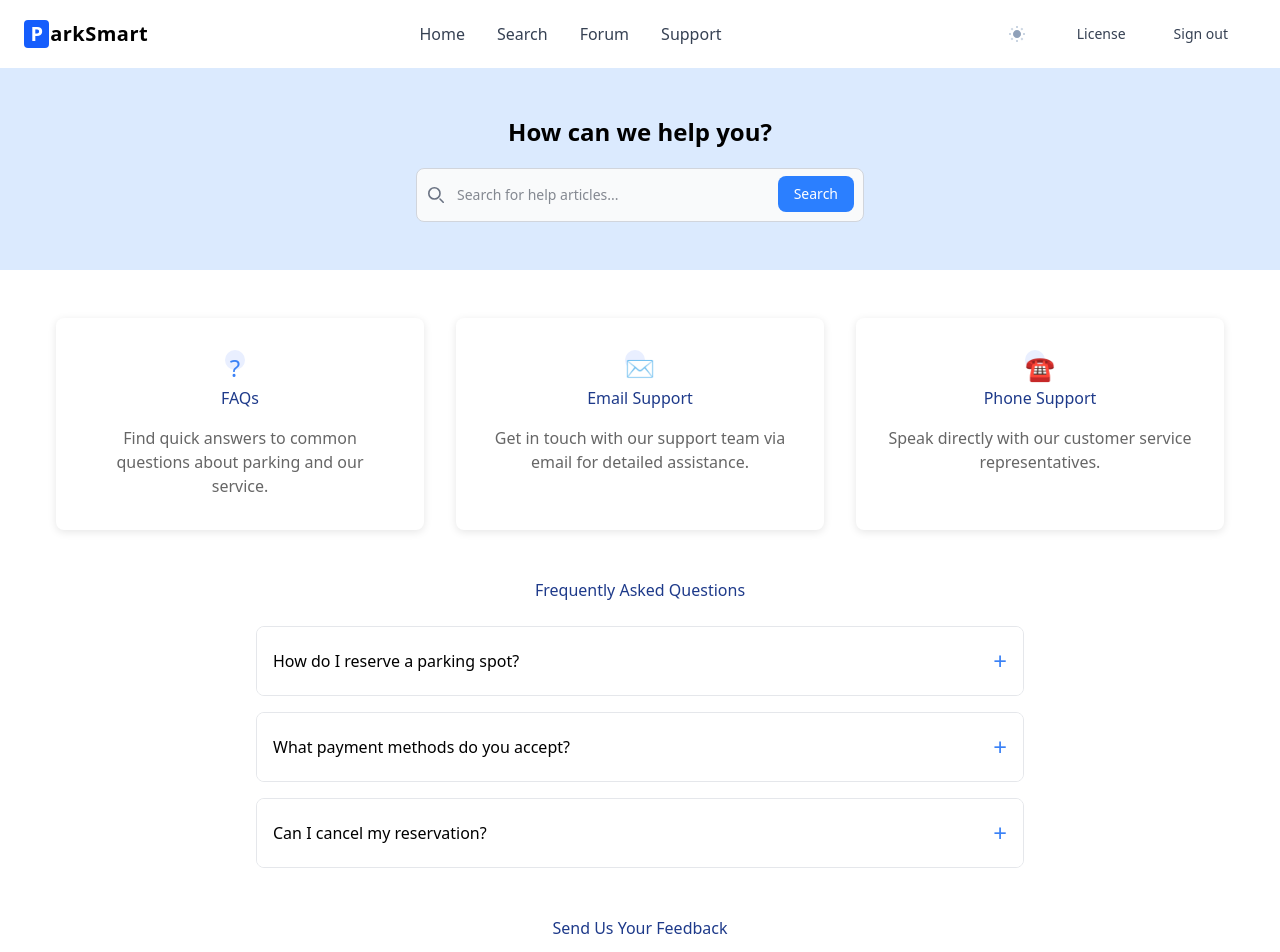
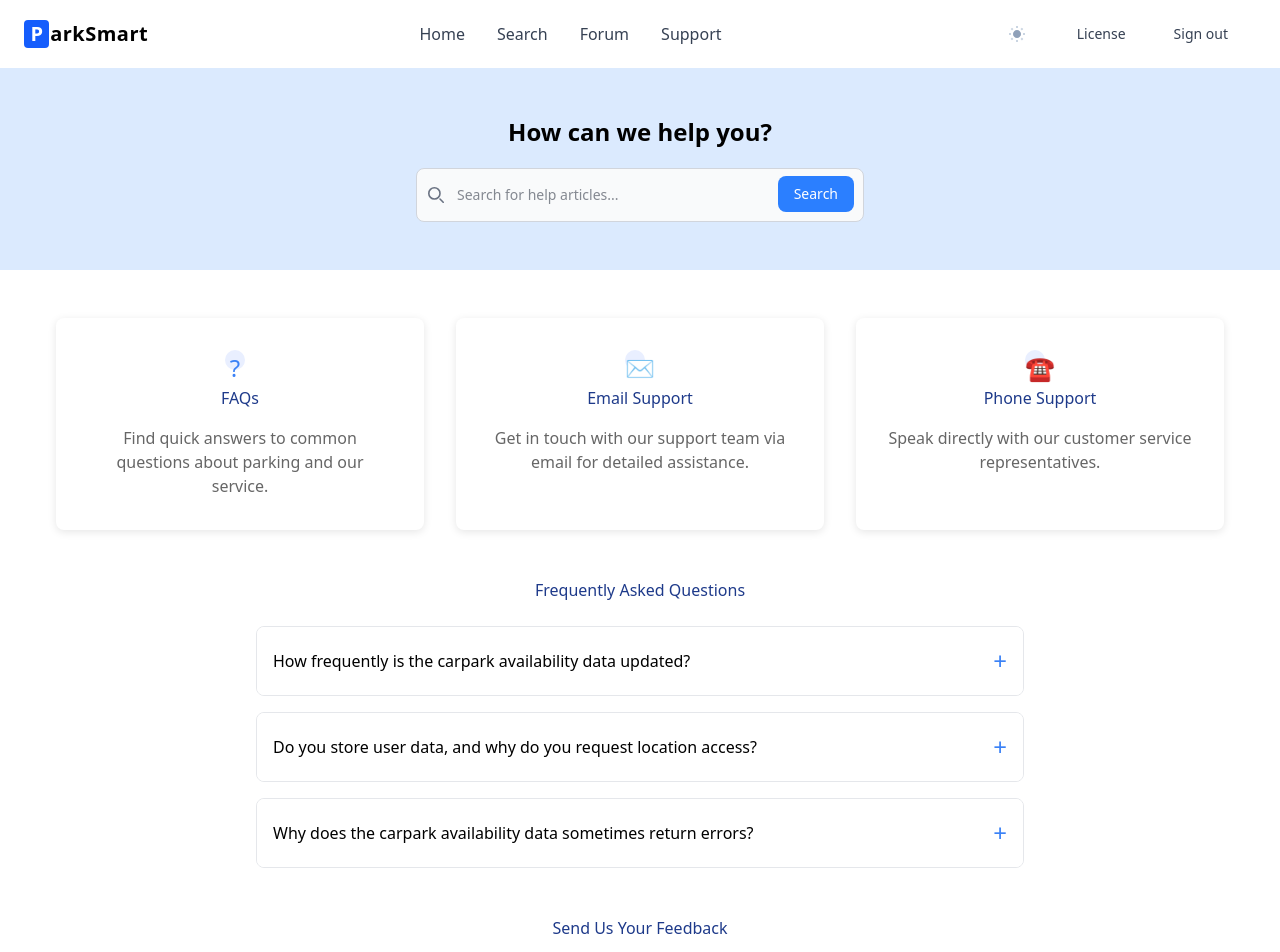
Before and after one commit to WRT4/SC2006-ParkSmart, a React (Vite) app in the folder lab3/: page /support in a window 1280 px wide. Shown: the top 952 px of the page. Built offline with nearby package versions, Linux system fonts and the light colour scheme.

Commit message:
feat: update support page
This commit updates the support page to include
more relevant questions.

```diff
--- a/lab3/src/components/feedback/FAQSection.jsx
+++ b/lab3/src/components/feedback/FAQSection.jsx
@@ -1,6 +1,6 @@
 // components/feedback/FAQSection.js
-import React, { useState } from 'react';
-import './FAQSection.css';
+import React, { useState } from "react";
+import "./FAQSection.css";
 
 // FAQ item component
 const FAQItem = ({ question, answer }) => {
@@ -10,7 +10,7 @@ const FAQItem = ({ question, answer }) => {
     <div className="faq-item">
       <div className="faq-question" onClick={() => setIsOpen(!isOpen)}>
         <h3>{question}</h3>
-        <span className="toggle-icon">{isOpen ? '−' : '+'}</span>
+        <span className="toggle-icon">{isOpen ? "−" : "+"}</span>
       </div>
       {isOpen && (
         <div className="faq-answer">
@@ -27,31 +27,32 @@ const FAQSection = () => {
   const faqData = [
     {
       id: 1,
-      question: 'How do I reserve a parking spot?',
-      answer: 'Simply open the CarPark Tracker app, enter your destination, choose your preferred parking spot, and complete the booking with your payment method.'
+      question: "How frequently is the carpark availability data updated?",
+      answer:
+        "Availability is updated every minute, subject to the responsiveness and availability of the API.",
     },
     {
       id: 2,
-      question: 'What payment methods do you accept?',
-      answer: 'We accept all major credit cards, Apple Pay, Google Pay, and PayPal for your convenience.'
+      question:
+        "Do you store user data, and why do you request location access?",
+      answer:
+        "We securely store user credentials using industry-standard encryption methods like bcrypt. We request location access solely to enhance user experience, allowing us to default to your current location when you access the search page. This location data is not stored.",
     },
     {
       id: 3,
-      question: 'Can I cancel my reservation?',
-      answer: 'Yes, you can cancel your reservation up to 1 hour before your scheduled parking time for a full refund.'
-    }
+      question:
+        "Why does the carpark availability data sometimes return errors?",
+      answer:
+        "Not all carparks are included in the carpark availability API, particularly older ones, which may result in missing or incomplete availability data for those carparks.",
+    },
   ];
 
   return (
     <section className="faq-section">
       <h2>Frequently Asked Questions</h2>
 
-      {faqData.map(faq => (
-        <FAQItem
-          key={faq.id}
-          question={faq.question}
-          answer={faq.answer}
-        />
+      {faqData.map((faq) => (
+        <FAQItem key={faq.id} question={faq.question} answer={faq.answer} />
       ))}
     </section>
   );
```
